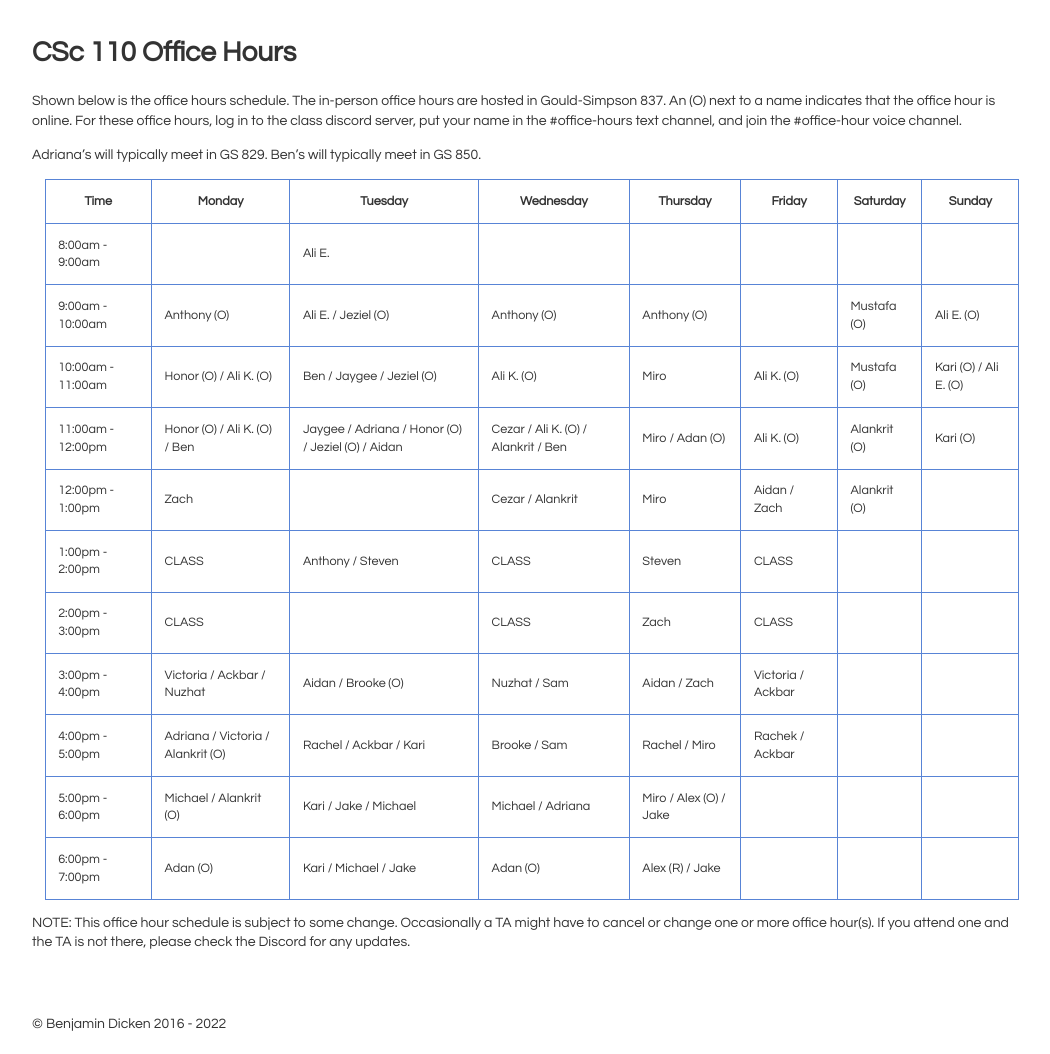
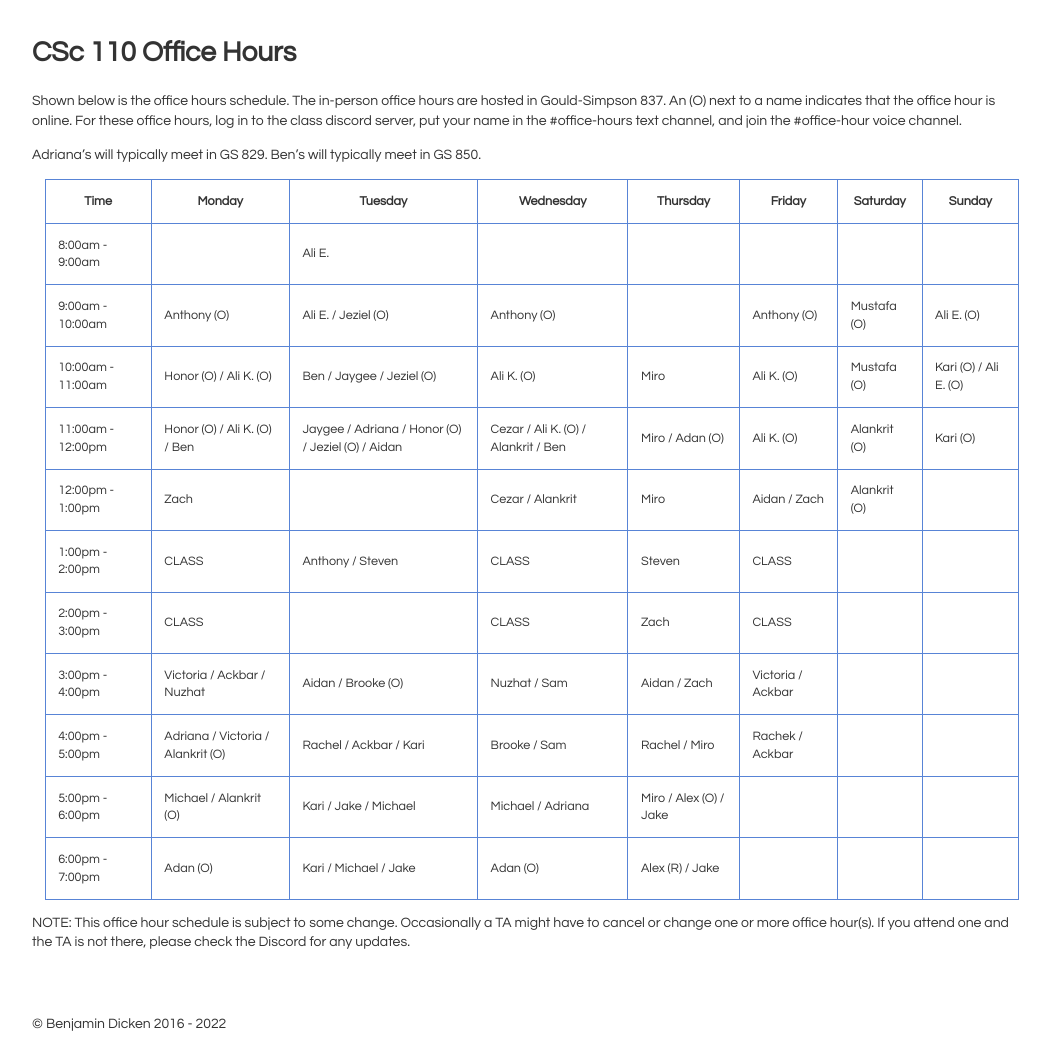
Before and after one commit to bddicken/cs110fall2022website, a Jekyll site: the page built from office_hours/index.md, in a window 1280 px wide. Shown: the whole page, without its empty margins (108-1158 px from the left). Built offline with Jekyll 4.4.1, drawn with Linux system fonts in a browser that asks for light colours.

```diff
--- a/office_hours/index.md
+++ b/office_hours/index.md
@@ -28,7 +28,7 @@ Ben's will typically meet in GS 850.
 | Time | Monday | Tuesday | Wednesday | Thursday | Friday | Saturday | Sunday |
 |---|---|---|---|---|---|
 | 8:00am - 9:00am   | | Ali E. | | | | | |
-| 9:00am - 10:00am  | Anthony (O) | Ali E. / Jeziel (O) | Anthony (O) | Anthony (O) | | Mustafa (O) | Ali E. (O) |
+| 9:00am - 10:00am  | Anthony (O) | Ali E. / Jeziel (O) | Anthony (O) | | Anthony (O) | Mustafa (O) | Ali E. (O) |
 | 10:00am - 11:00am | Honor (O) / Ali K. (O) | Ben / Jaygee / Jeziel (O) | Ali K. (O) | Miro | Ali K. (O) | Mustafa (O) | Kari (O) / Ali E. (O) |
 | 11:00am - 12:00pm | Honor (O) / Ali K. (O) / Ben | Jaygee / Adriana / Honor (O) / Jeziel (O) / Aidan | Cezar / Ali K. (O)  / Alankrit / Ben | Miro / Adan (O) | Ali K. (O) | Alankrit (O) | Kari (O) |
 | 12:00pm - 1:00pm  | Zach | | Cezar / Alankrit | Miro | Aidan / Zach | Alankrit (O) | |
```
